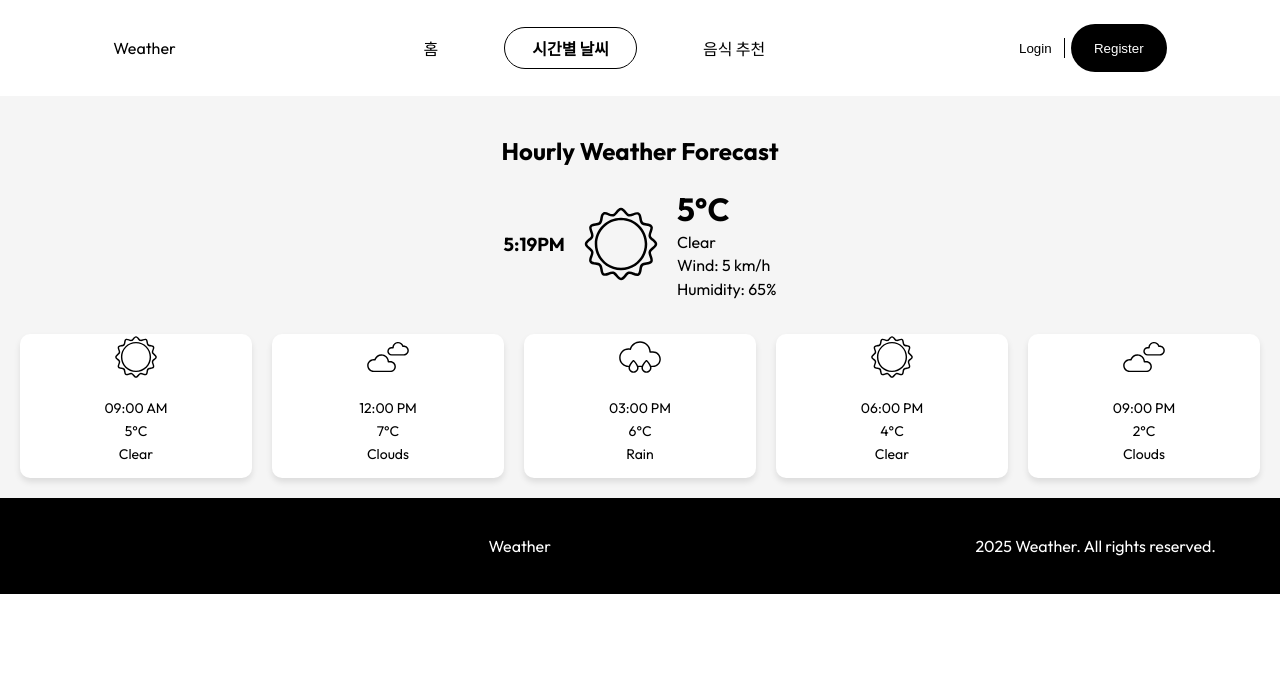
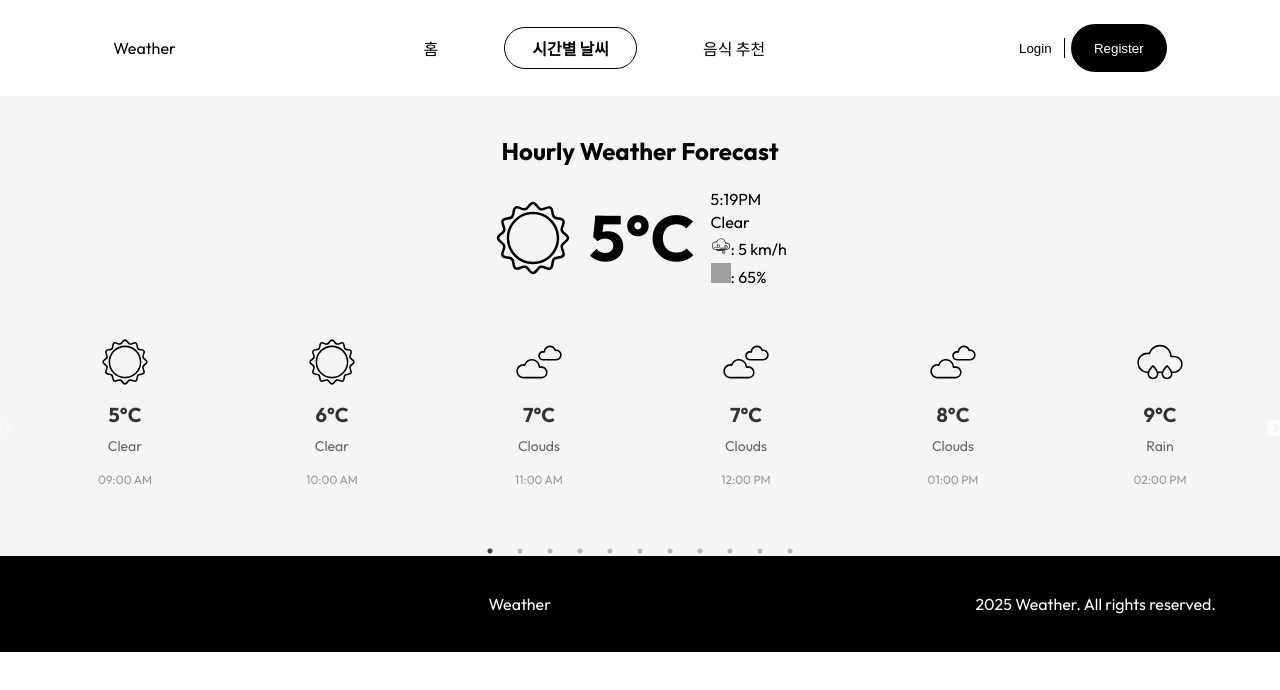
Before and after one commit to Weather-Food/weather-food, a React (Create React App) app: page /hourly in a window 1280 px wide. Shown: the top 690 px of the page. Built offline with nearby package versions, Linux system fonts and the light colour scheme; grey boxes are pictures that could not be loaded.

Commit message:
feature: Implement weather slider and adjust styles for overlapping elements

```diff
--- a/package.json
+++ b/package.json
@@ -9,7 +9,9 @@
     "react-dom": "^19.0.0",
     "react-router-dom": "^7.1.1",
     "react-scripts": "5.0.1",
+    "react-slick": "^0.30.3",
     "sass": "^1.83.1",
+    "slick-carousel": "^1.8.1",
     "typescript": "^4.9.5"
   },
   "scripts": {
@@ -41,6 +43,7 @@
     "@testing-library/react": "^16.1.0",
     "@types/jest": "^29.5.14",
     "@types/react-dom": "^19.0.2",
+    "@types/react-slick": "^0.23.13",
     "jest": "^27.5.1"
   }
 }
--- /dev/null
+++ b/src/components/hourly/CurrentWeather.scss
@@ -0,0 +1,32 @@
+.current-weather {
+  display: flex;
+  align-items: center;
+  justify-content: center;
+  gap: 1rem;
+  margin-bottom: 2rem;
+
+  .current-weather-image {
+    width: 80px;
+    height: 80px;
+  }
+
+  .current-temperature {
+    font-size: 4rem;
+    font-weight: bold;
+    margin: auto 0;
+  }
+  .current-weather-info {
+    p {
+      margin: 0.2rem 0;
+    }
+  }
+  .current-windSpeed-image {
+    width: 20px;
+    height: 20px;
+  }
+
+  .current-humidity-image {
+    width: 20px;
+    height: 20px;
+  }
+}
--- a/src/components/hourly/CurrentWeather.tsx
+++ b/src/components/hourly/CurrentWeather.tsx
@@ -1,4 +1,5 @@
 import React from "react";
+import "./CurrentWeather.scss";
 
 interface WeatherData {
   time: string; // 시간
@@ -21,19 +22,29 @@ export const CurrentWeather: React.FC<CurrentWeatherProps> = ({
     <>
       {currentWeather && (
         <div className="current-weather">
-          <h3>5:19PM</h3>
           <img
             src={getWeatherImage(currentWeather.weather)}
             alt={currentWeather.weather}
             className="current-weather-image"
           />
+          <p className="current-temperature">{currentWeather.temperature}°C</p>
           <div className="current-weather-info">
-            <p className="current-temperature">
-              {currentWeather.temperature}°C
+            <p>5:19PM</p>
+            <p>{currentWeather.weather}</p>
+            <p>
+              <img
+                src={"/svg/hourly/windy-cloudy.svg"}
+                className="current-windSpeed-image"
+              />
+              : {currentWeather.windSpeed} km/h
             </p>
-            <p>{currentWeather.weather}</p>
-            <p>Wind: {currentWeather.windSpeed} km/h</p>
-            <p>Humidity: {currentWeather.humidity}%</p>
+            <p>
+              <img
+                src={"/svg/hourly/humidity-rain.svg"}
+                className="current-humidity-image"
+              />
+              : {currentWeather.humidity}%
+            </p>
           </div>
         </div>
       )}
--- /dev/null
+++ b/src/components/hourly/HourlyWeather.scss
@@ -0,0 +1,52 @@
+.hourly-grid {
+  display: grid;
+  grid-template-columns: repeat(auto-fit, minmax(150px, 1fr));
+  gap: 20px;
+}
+
+.hourly-card {
+  overflow: hidden;
+  width: 180px !important; // 너비 조정
+  height: 180px; // 높이 조정
+  text-align: center;
+  display: flex;
+  flex-direction: column;
+  align-items: center;
+  justify-content: space-between;
+  padding: 15px;
+  transition: transform 0.3s ease;
+
+  &:hover {
+    transform: scale(1.05); // 호버 시 확대 효과
+  }
+}
+
+.weather-image {
+  width: 50px; // 아이콘 크기
+  height: 50px;
+  margin-bottom: 10px;
+}
+
+.hourly-info {
+  display: flex;
+  flex-direction: column;
+  align-items: center;
+}
+
+.temperature {
+  font-size: 20px; // 온도 폰트 크기
+  font-weight: bold;
+  color: #333;
+  margin: 5px 0;
+}
+
+.weather {
+  font-size: 14px; // 날씨 설명 폰트 크기
+  color: #666;
+  margin: 5px 0;
+}
+
+.time {
+  font-size: 12px; // 시간 폰트 크기
+  color: #999;
+}
--- a/src/components/hourly/HourlyWeather.tsx
+++ b/src/components/hourly/HourlyWeather.tsx
@@ -1,4 +1,8 @@
 import React from "react";
+import Slider from "react-slick";
+import "slick-carousel/slick/slick.css";
+import "slick-carousel/slick/slick-theme.css";
+import "./HourlyWeather.scss";
 
 interface WeatherData {
   time: string; // 시간
@@ -17,27 +21,53 @@ export const HourlyWeather: React.FC<HourlyWeatherProps> = ({
   weatherData,
   getWeatherImage,
 }) => {
+  const settings = {
+    dots: true,
+    infinite: false,
+    speed: 500,
+    slidesToShow: 6,
+    slidesToScroll: 1,
+    responsive: [
+      {
+        breakpoint: 1024,
+        settings: {
+          slidesToShow: 2,
+          slidesToScroll: 1,
+          infinite: true,
+          dots: true,
+        },
+      },
+      {
+        breakpoint: 600,
+        settings: {
+          slidesToShow: 1,
+          slidesToScroll: 1,
+        },
+      },
+    ],
+  };
+
   return (
-    <>
+    <Slider {...settings}>
       {weatherData.map((data, index) => (
         <div key={index} className="hourly-card">
-          <img
-            src={getWeatherImage(data.weather)}
-            alt={data.weather}
-            className="weather-image"
-          />
           <div className="hourly-info">
-            <p>
+            <img
+              src={getWeatherImage(data.weather)}
+              alt={data.weather}
+              className="weather-image"
+            />
+            <p className="temperature">{data.temperature}°C</p>
+            <p className="weather">{data.weather}</p>
+            <p className="time">
               {new Date(data.time).toLocaleTimeString([], {
                 hour: "2-digit",
                 minute: "2-digit",
               })}
             </p>
-            <p>{data.temperature}°C</p>
-            <p>{data.weather}</p>
           </div>
         </div>
       ))}
-    </>
+    </Slider>
   );
 };
--- a/src/pages/hourly/Hourly.scss
+++ b/src/pages/hourly/Hourly.scss
@@ -7,56 +7,3 @@ h2 {
   text-align: center;
   margin-bottom: 20px;
 }
-
-.current-weather {
-  display: flex;
-  align-items: center;
-  justify-content: center;
-  gap: 1rem;
-  margin-bottom: 2rem;
-
-  .current-weather-image {
-    width: 80px;
-    height: 80px;
-  }
-
-  .current-weather-info {
-    .current-temperature {
-      font-size: 2rem;
-      font-weight: bold;
-    }
-
-    p {
-      margin: 0.2rem 0;
-    }
-  }
-}
-
-.hourly-grid {
-  display: grid;
-  grid-template-columns: repeat(auto-fit, minmax(150px, 1fr));
-  gap: 20px;
-}
-
-.hourly-card {
-  background-color: white;
-  border-radius: 10px;
-  box-shadow: 0 4px 6px rgba(0, 0, 0, 0.1);
-  overflow: hidden;
-  text-align: center;
-}
-
-.weather-image {
-  width: 20%;
-  // height: 50%;
-  object-fit: cover;
-}
-
-.hourly-info {
-  padding: 10px;
-}
-
-.hourly-info p {
-  margin: 5px 0;
-  font-size: 14px;
-}
--- a/src/pages/hourly/Hourly.tsx
+++ b/src/pages/hourly/Hourly.tsx
@@ -21,11 +21,39 @@ const mockWeatherData: WeatherData[] = [
     humidity: 65,
   },
   {
+    time: "2025-01-07T10:00:00",
+    temperature: 6,
+    weather: "Clear",
+    windSpeed: 6,
+    humidity: 66,
+  },
+  {
+    time: "2025-01-07T11:00:00",
+    temperature: 7,
+    weather: "Clouds",
+    windSpeed: 7,
+    humidity: 67,
+  },
+  {
     time: "2025-01-07T12:00:00",
     temperature: 7,
     weather: "Clouds",
     windSpeed: 10,
     humidity: 70,
+  },
+  {
+    time: "2025-01-07T13:00:00",
+    temperature: 8,
+    weather: "Clouds",
+    windSpeed: 11,
+    humidity: 71,
+  },
+  {
+    time: "2025-01-07T14:00:00",
+    temperature: 9,
+    weather: "Rain",
+    windSpeed: 12,
+    humidity: 72,
   },
   {
     time: "2025-01-07T15:00:00",
@@ -35,6 +63,20 @@ const mockWeatherData: WeatherData[] = [
     humidity: 80,
   },
   {
+    time: "2025-01-07T16:00:00",
+    temperature: 5,
+    weather: "Rain",
+    windSpeed: 14,
+    humidity: 79,
+  },
+  {
+    time: "2025-01-07T17:00:00",
+    temperature: 4,
+    weather: "Clear",
+    windSpeed: 5,
+    humidity: 60,
+  },
+  {
     time: "2025-01-07T18:00:00",
     temperature: 4,
     weather: "Clear",
@@ -42,11 +84,46 @@ const mockWeatherData: WeatherData[] = [
     humidity: 60,
   },
   {
+    time: "2025-01-07T19:00:00",
+    temperature: 3,
+    weather: "Clear",
+    windSpeed: 6,
+    humidity: 61,
+  },
+  {
+    time: "2025-01-07T20:00:00",
+    temperature: 2,
+    weather: "Clouds",
+    windSpeed: 7,
+    humidity: 62,
+  },
+  {
     time: "2025-01-07T21:00:00",
     temperature: 2,
     weather: "Clouds",
     windSpeed: 8,
     humidity: 75,
+  },
+  {
+    time: "2025-01-07T22:00:00",
+    temperature: 1,
+    weather: "Clouds",
+    windSpeed: 9,
+    humidity: 76,
+  },
+  {
+    time: "2025-01-07T23:00:00",
+    temperature: 0,
+    weather: "Clear",
+    windSpeed: 10,
+    humidity: 77,
+  },
+  {
+    time: "2025-01-08T00:00:00",
+    temperature: -1,
+    weather: "Clear",
+    windSpeed: 11,
+    humidity: 78,
   },
 ];
 
```
Also changed, not shown: 1 other file (tests, documents, lock files or other folders).
